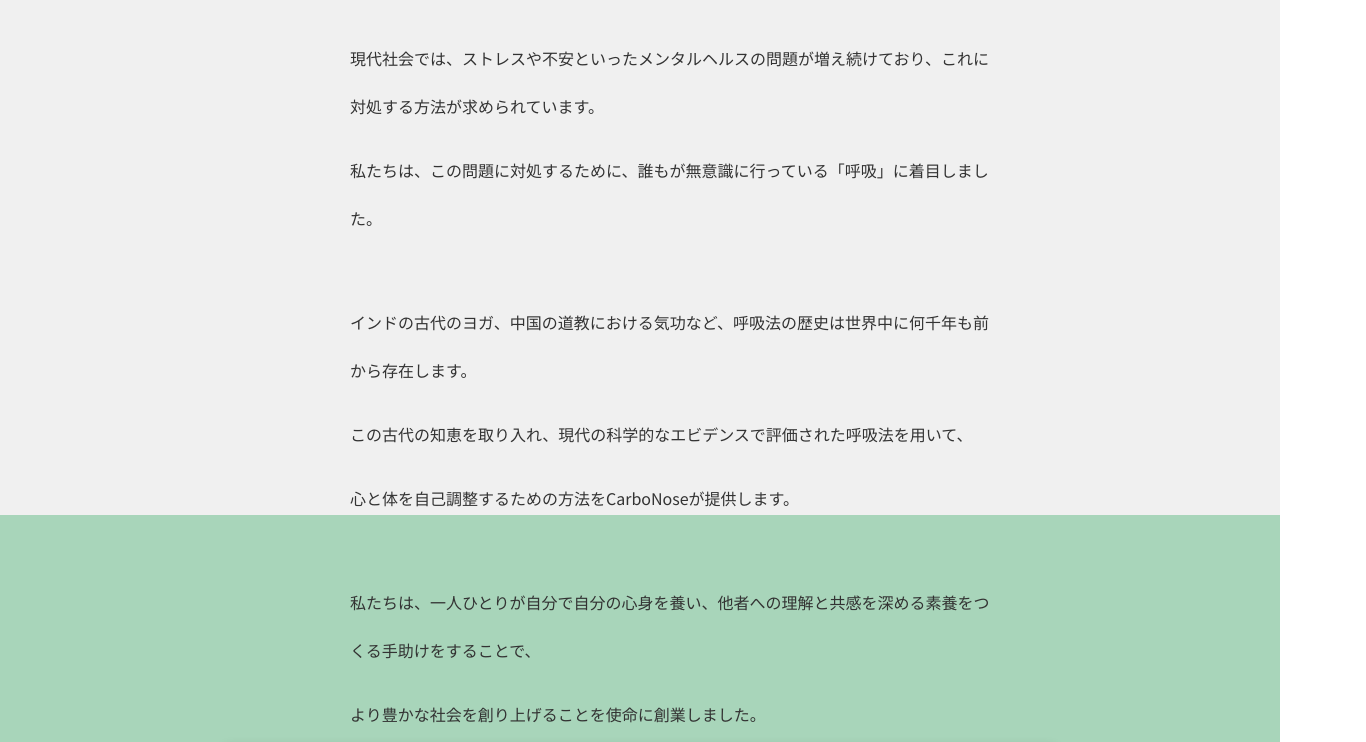
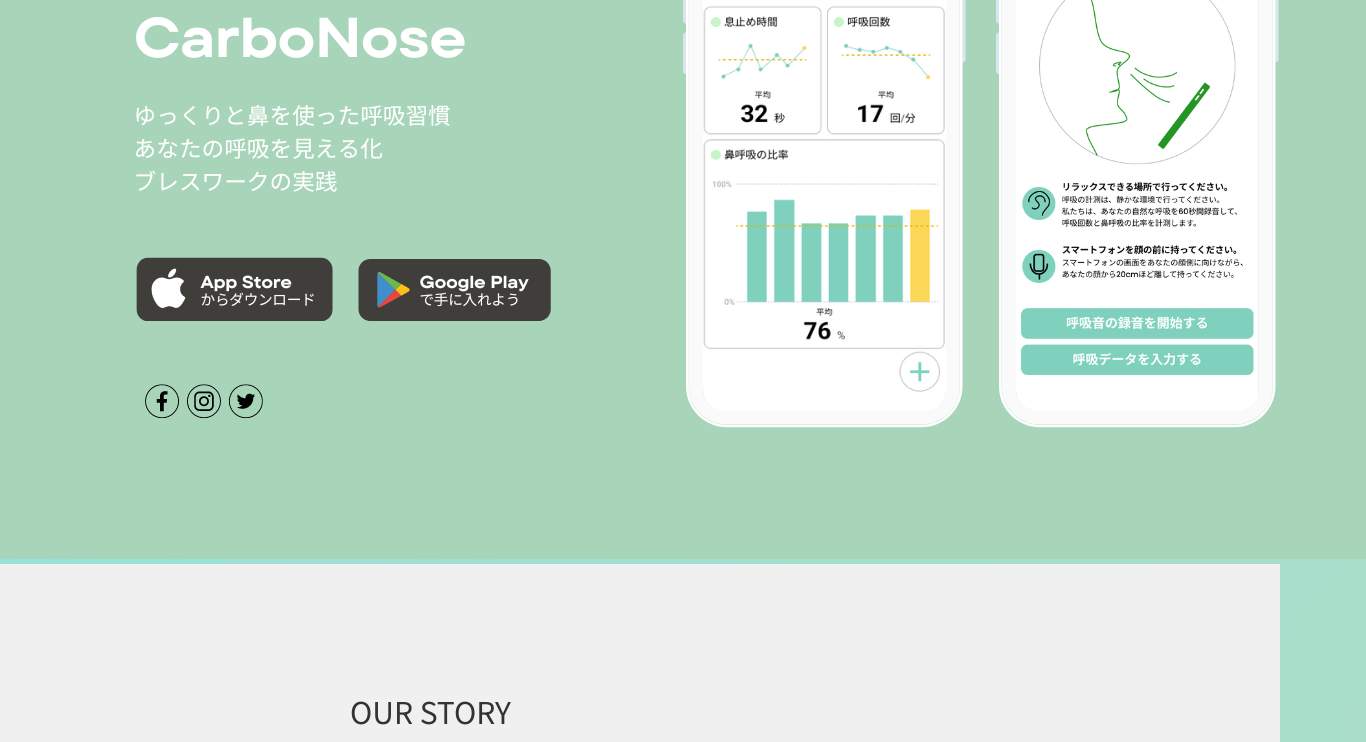
Before and after one commit to toraum9/CarboNose, a plain HTML site: page index.html in a window 1280 px wide. Shown: the part 295-1037 px from the top of the page, 1366 px wide, since content can reach past the window. Drawn offline with nearby package versions, Linux system fonts and the light colour scheme; the site is published under a folder, as on GitHub Pages, so addresses that start at the root find nothing.

Commit message:
Update index.html

```diff
--- a/index.html
+++ b/index.html
@@ -19,7 +19,7 @@
   </header>
 
   <div class="top-image-container">
-    <img src="/images/CarboNose_Top.png" alt="CarboNose Top" />
+    <img src="images/CarboNose_Top.png" alt="CarboNose Top" />
   </div>
 
   <section class="our-story">
```
